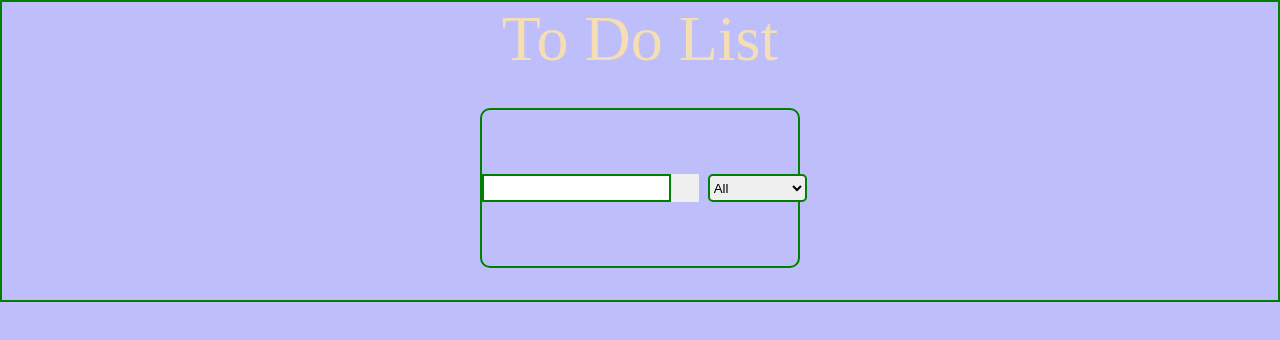
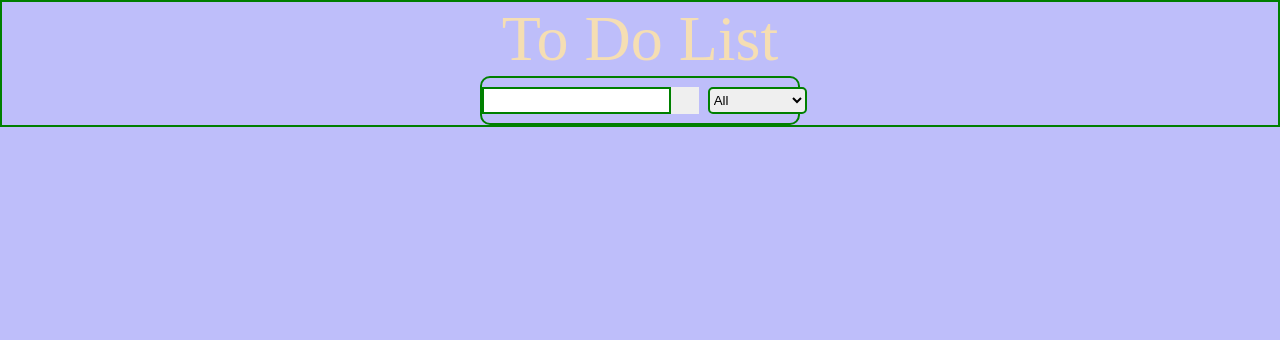
Before and after one commit to CristoforosChoras/to-do-list-react, a React (Create React App) app: page / in a window 1280 px wide. Shown: the top 340 px of the page. Built offline with nearby package versions, Linux system fonts and the light colour scheme.

Commit message:
check input empty

```diff
--- a/src/App.css
+++ b/src/App.css
@@ -14,14 +14,12 @@ body {
   align-items: center;
   justify-content: center;
   flex-direction: column;
-  gap: 2rem;
   border: 2px green solid;}
 .header {
   font-size: 4rem;
 }
 /*form input button select styles */
 form {
-  min-height: 20vh;
   width: 25vw;
   display: flex;
   justify-content: center;
--- a/src/components/Form.js
+++ b/src/components/Form.js
@@ -6,11 +6,16 @@ const Form = ({ setInputText, todo, setTodo, inputText,setStatus }) => {
   };
   const submitTodoHandler = (event) => {
     event.preventDefault();
-    setTodo([
-      ...todo,
-      { text: inputText, checked: false, id: Math.random() * 1000 },
-    ]);
-    setInputText("");
+    if (inputText.trim().length !== 0) {
+      setTodo([
+        ...todo,
+        { text: inputText, checked: false, id: Math.random() * 1000 },
+      ]);
+      setInputText("");
+    }else{
+      alert("noooooo")
+    }
+
   };
 
   const statusHandler =(event)=>{
```
